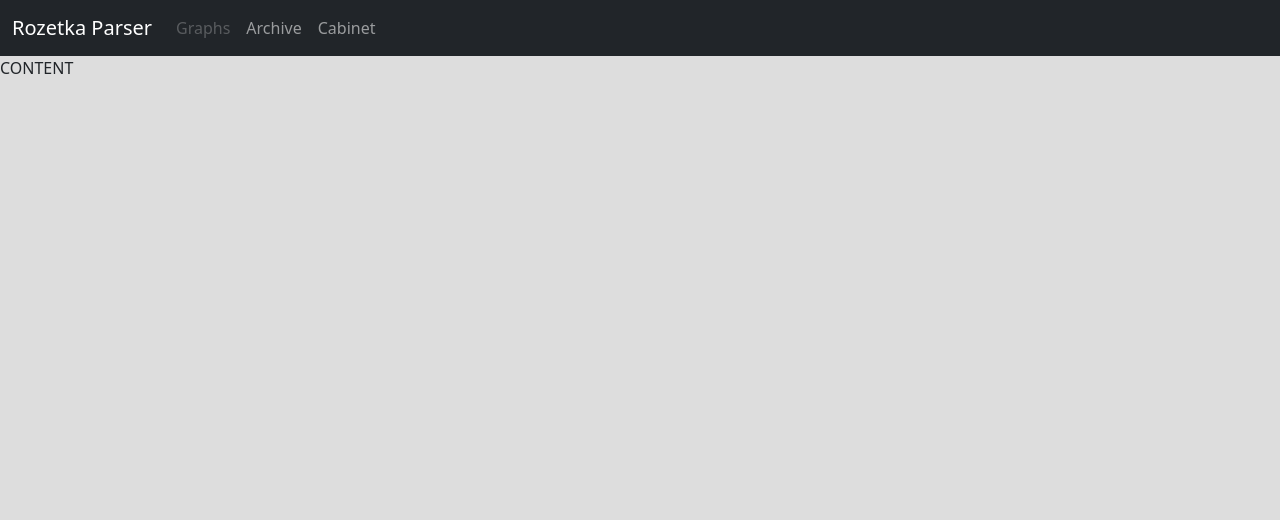
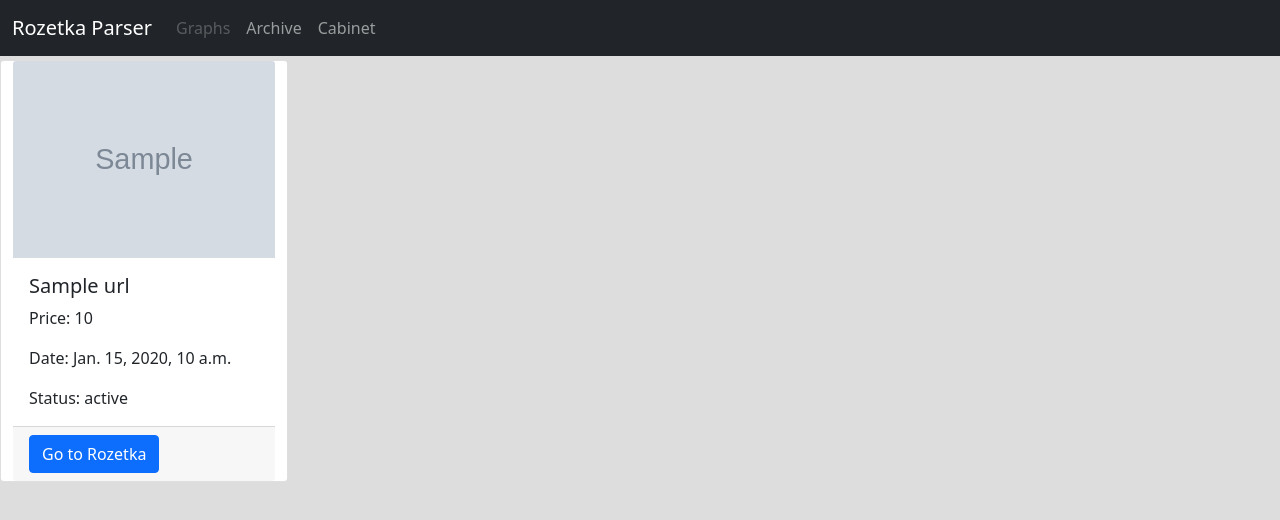
Before and after one commit to igor-gorohovsky/price-parser, a Django app: page /product_info/1 in a window 1280 px wide. Shown: the top 520 px of the page. Run offline with Django 3.2, Linux system fonts and the light colour scheme; tables that the repository leaves empty hold one stand-in row (values such as "Sample post"); grey boxes marked "Sample" are stand-in pictures; some libraries are stand-ins or nearby versions.

Commit message:
Extend product detail

```diff
--- a/price_parser/parser_app/templates/parser_app/product_info.html
+++ b/price_parser/parser_app/templates/parser_app/product_info.html
@@ -1 +1,19 @@
 {% extends 'base.html' %}
+
+{% block content %}
+<div class="card mt-1 h-100" style="width: 18rem;">
+  <img src="{{ url.product_photo.url }}" class="card-img-top" alt="...">
+  <div class="card-body">
+    <h5 class="card-title">{{ url.name }}</h5>
+    <p class="card-text">Price: {{ url.data.last.current_price }}</p>
+    {% if url.data.last.discount %}
+    <p class="card-text">Discount: {{ url.data.last.discount }}</p>
+    {% endif %}
+    <p class="card-text">Date: {{ url.data.last.date }}</p>
+    <p class="card-text">Status: {{ url.data.last.status }}</p>
+  </div>
+  <div class="card-footer text-muted">
+    <a href="{{ url.url }}" class="btn btn-primary">Go to Rozetka</a>
+  </div>
+</div>
+{% endblock %}
```
